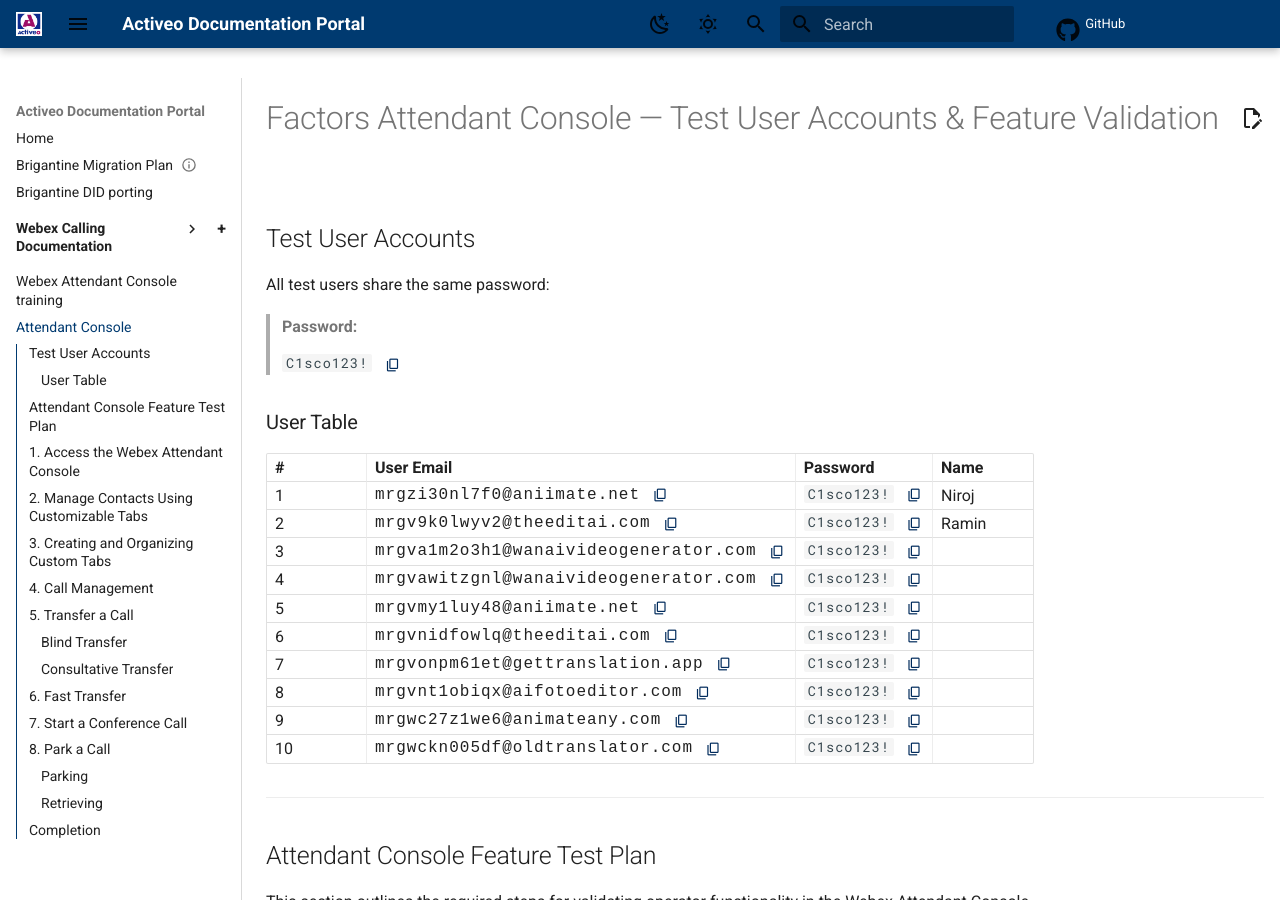
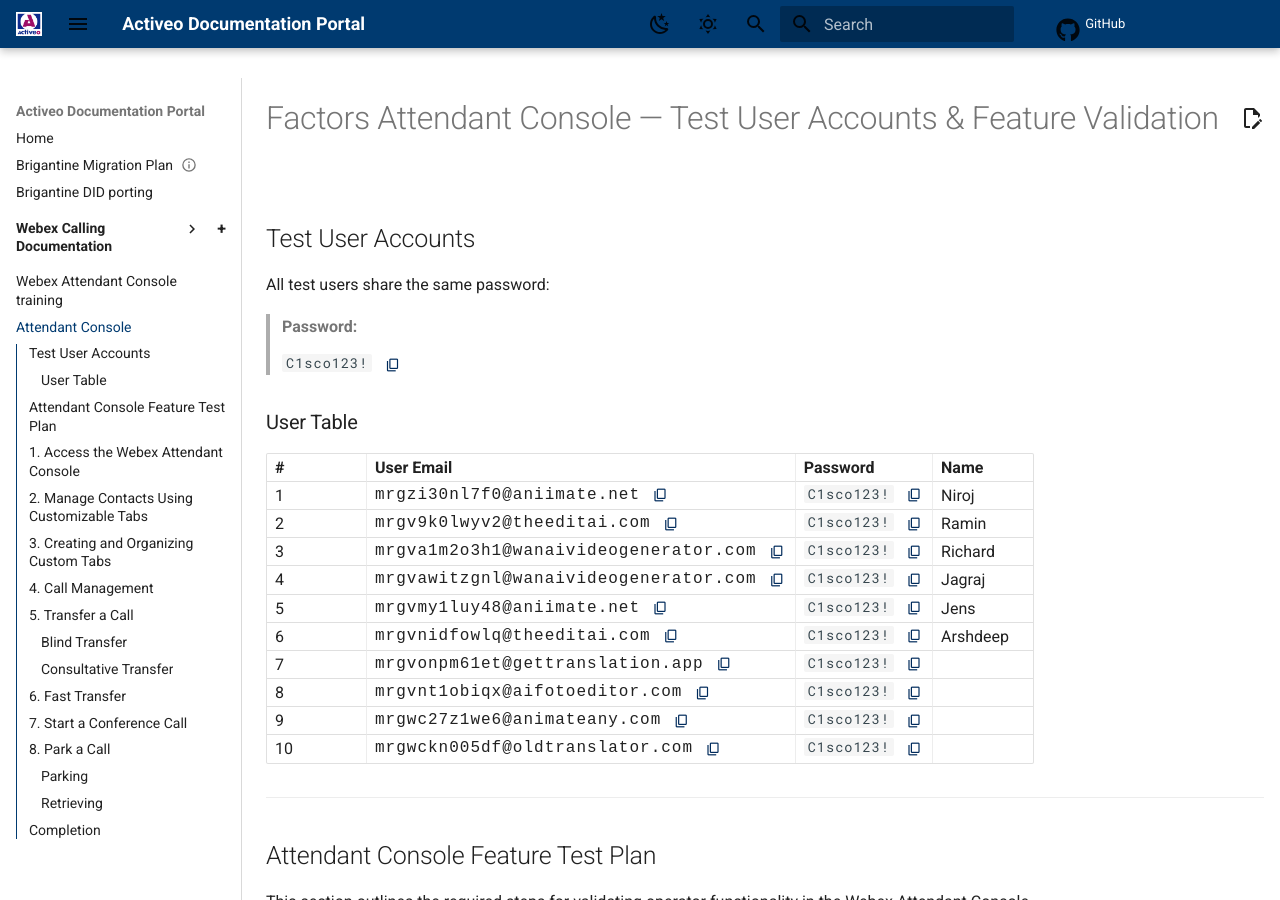
Before and after one commit to kvaksin/mkdocsdemo, an MkDocs documentation site: the page built from docs/AttendantConsole.md, in a window 1280 px wide and 900 px high. Built offline with MkDocs 1.6.1 and Material for MkDocs 9.7.7, drawn with Linux system fonts in a browser that asks for light colours; comment, search, counter and statistics services are not loaded.

Commit message:
Update AttendantConsole.md

```diff
--- a/docs/AttendantConsole.md
+++ b/docs/AttendantConsole.md
@@ -12,10 +12,10 @@
 |-|------------------|--------------|---|
 |1| <div class="cell-flex"><span class="credentials-text">mrgzi30nl7f0@aniimate.net</span><button class="icon-btn copy-btn" data-copy="mrgzi30nl7f0@aniimate.net"><span class="md-icon material-icons">content_copy</span></button></div> | <div class="cell-flex"><span class="credentials-text">`C1sco123!`</span><button class="icon-btn copy-btn" data-copy="C1sco123!"><span class="md-icon material-icons">content_copy</span></button></div> | Niroj |
 |2| <div class="cell-flex"><span class="credentials-text">mrgv9k0lwyv2@theeditai.com</span><button class="icon-btn copy-btn" data-copy="mrgv9k0lwyv2@theeditai.com"><span class="md-icon material-icons">content_copy</span></button></div> | <div class="cell-flex"><span class="credentials-text">`C1sco123!`</span><button class="icon-btn copy-btn" data-copy="C1sco123!"><span class="md-icon material-icons">content_copy</span></button></div> | Ramin |
-|3| <div class="cell-flex"><span class="credentials-text">mrgva1m2o3h1@wanaivideogenerator.com</span><button class="icon-btn copy-btn" data-copy="mrgva1m2o3h1@wanaivideogenerator.com"><span class="md-icon material-icons">content_copy</span></button></div> | <div class="cell-flex"><span class="credentials-text">`C1sco123!`</span><button class="icon-btn copy-btn" data-copy="C1sco123!"><span class="md-icon material-icons">content_copy</span></button></div> |  |
-|4| <div class="cell-flex"><span class="credentials-text">mrgvawitzgnl@wanaivideogenerator.com</span><button class="icon-btn copy-btn" data-copy="mrgvawitzgnl@wanaivideogenerator.com"><span class="md-icon material-icons">content_copy</span></button></div> | <div class="cell-flex"><span class="credentials-text">`C1sco123!`</span><button class="icon-btn copy-btn" data-copy="C1sco123!"><span class="md-icon material-icons">content_copy</span></button></div> | |
-|5| <div class="cell-flex"><span class="credentials-text">mrgvmy1luy48@aniimate.net</span><button class="icon-btn copy-btn" data-copy="mrgvmy1luy48@aniimate.net"><span class="md-icon material-icons">content_copy</span></button></div> | <div class="cell-flex"><span class="credentials-text">`C1sco123!`</span><button class="icon-btn copy-btn" data-copy="C1sco123!"><span class="md-icon material-icons">content_copy</span></button></div> | |
-|6| <div class="cell-flex"><span class="credentials-text">mrgvnidfowlq@theeditai.com</span><button class="icon-btn copy-btn" data-copy="mrgvnidfowlq@theeditai.com"><span class="md-icon material-icons">content_copy</span></button></div> | <div class="cell-flex"><span class="credentials-text">`C1sco123!`</span><button class="icon-btn copy-btn" data-copy="C1sco123!"><span class="md-icon material-icons">content_copy</span></button></div> | |
+|3| <div class="cell-flex"><span class="credentials-text">mrgva1m2o3h1@wanaivideogenerator.com</span><button class="icon-btn copy-btn" data-copy="mrgva1m2o3h1@wanaivideogenerator.com"><span class="md-icon material-icons">content_copy</span></button></div> | <div class="cell-flex"><span class="credentials-text">`C1sco123!`</span><button class="icon-btn copy-btn" data-copy="C1sco123!"><span class="md-icon material-icons">content_copy</span></button></div> | Richard |
+|4| <div class="cell-flex"><span class="credentials-text">mrgvawitzgnl@wanaivideogenerator.com</span><button class="icon-btn copy-btn" data-copy="mrgvawitzgnl@wanaivideogenerator.com"><span class="md-icon material-icons">content_copy</span></button></div> | <div class="cell-flex"><span class="credentials-text">`C1sco123!`</span><button class="icon-btn copy-btn" data-copy="C1sco123!"><span class="md-icon material-icons">content_copy</span></button></div> | Jagraj |
+|5| <div class="cell-flex"><span class="credentials-text">mrgvmy1luy48@aniimate.net</span><button class="icon-btn copy-btn" data-copy="mrgvmy1luy48@aniimate.net"><span class="md-icon material-icons">content_copy</span></button></div> | <div class="cell-flex"><span class="credentials-text">`C1sco123!`</span><button class="icon-btn copy-btn" data-copy="C1sco123!"><span class="md-icon material-icons">content_copy</span></button></div> | Jens |
+|6| <div class="cell-flex"><span class="credentials-text">mrgvnidfowlq@theeditai.com</span><button class="icon-btn copy-btn" data-copy="mrgvnidfowlq@theeditai.com"><span class="md-icon material-icons">content_copy</span></button></div> | <div class="cell-flex"><span class="credentials-text">`C1sco123!`</span><button class="icon-btn copy-btn" data-copy="C1sco123!"><span class="md-icon material-icons">content_copy</span></button></div> | Arshdeep |
 |7| <div class="cell-flex"><span class="credentials-text">mrgvonpm61et@gettranslation.app</span><button class="icon-btn copy-btn" data-copy="mrgvonpm61et@gettranslation.app"><span class="md-icon material-icons">content_copy</span></button></div> | <div class="cell-flex"><span class="credentials-text">`C1sco123!`</span><button class="icon-btn copy-btn" data-copy="C1sco123!"><span class="md-icon material-icons">content_copy</span></button></div> | |
 |8| <div class="cell-flex"><span class="credentials-text">mrgvnt1obiqx@aifotoeditor.com</span><button class="icon-btn copy-btn" data-copy="mrgvnt1obiqx@aifotoeditor.com"><span class="md-icon material-icons">content_copy</span></button></div> | <div class="cell-flex"><span class="credentials-text">`C1sco123!`</span><button class="icon-btn copy-btn" data-copy="C1sco123!"><span class="md-icon material-icons">content_copy</span></button></div> | |
 |9| <div class="cell-flex"><span class="credentials-text">mrgwc27z1we6@animateany.com</span><button class="icon-btn copy-btn" data-copy="mrgwc27z1we6@animateany.com"><span class="md-icon material-icons">content_copy</span></button></div> | <div class="cell-flex"><span class="credentials-text">`C1sco123!`</span><button class="icon-btn copy-btn" data-copy="C1sco123!"><span class="md-icon material-icons">content_copy</span></button></div> | |
```
